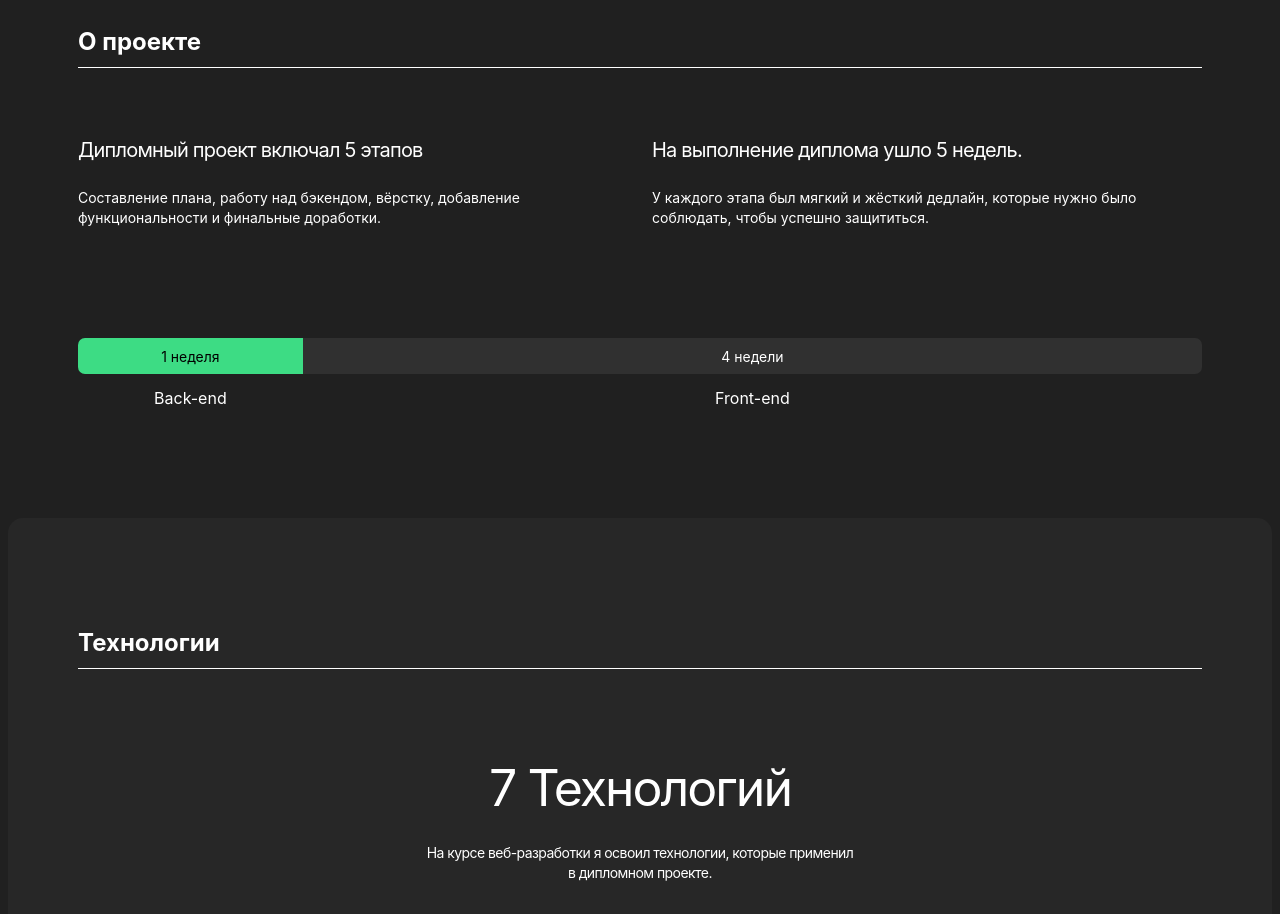
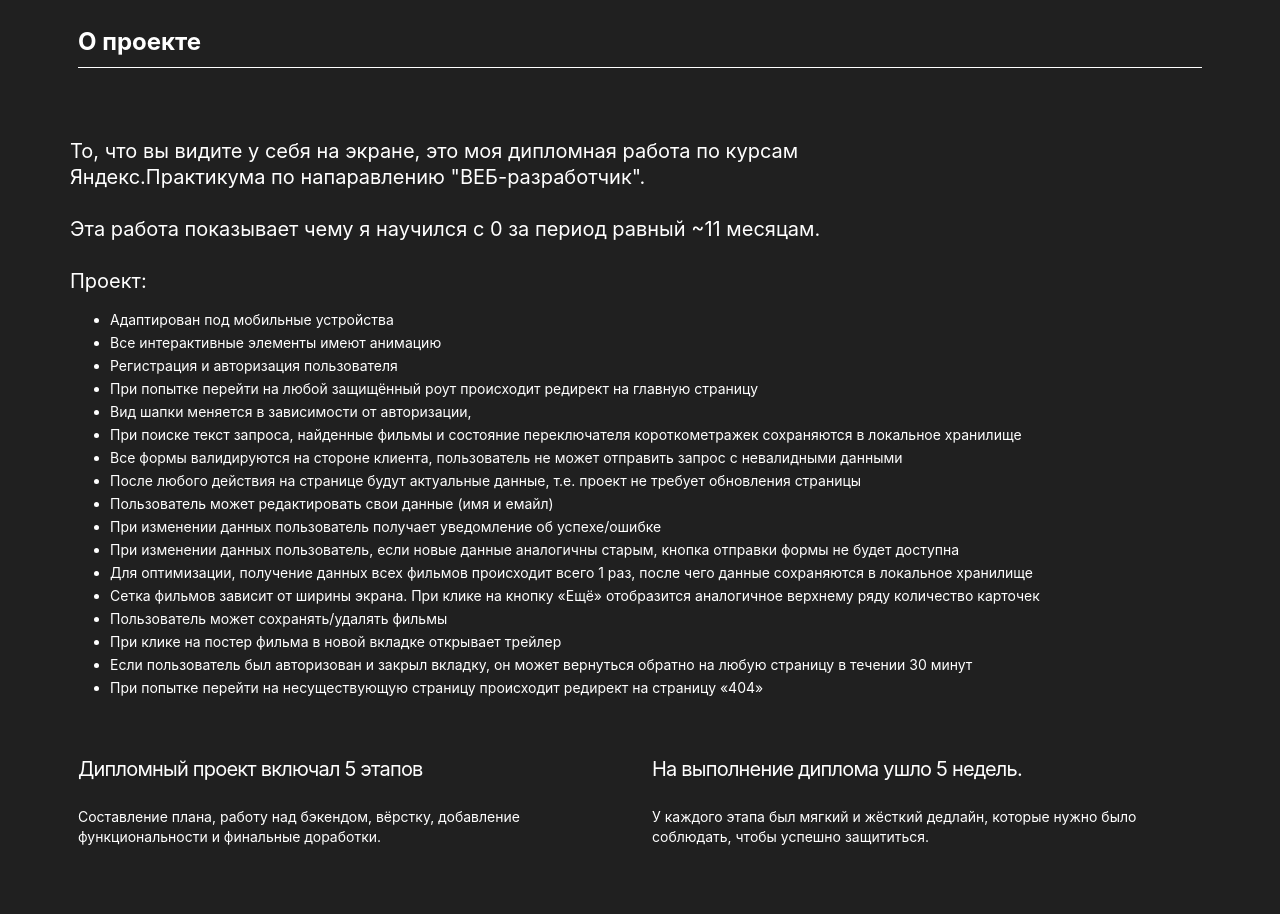
Before and after one commit to NikitaSavchuk97/movies-explorer-frontend, a React (Create React App) app: page / in a window 1280 px wide. Shown: the part 720-1634 px from the top of the page. Built offline with nearby package versions, Linux system fonts and the light colour scheme; no server answers.

Commit message:
Обновил описание и ссылку на проект в портфолио

```diff
--- a/src/components/AboutProject/AboutProject.css
+++ b/src/components/AboutProject/AboutProject.css
@@ -11,6 +11,33 @@
 	margin: 110px 70px 70px 70px;
 }
 
+.about-project__main-info-container {
+	display: flex;
+	flex-direction: column;
+
+	max-width: 1140px;
+	margin: 0 auto 40px auto;
+	padding: 0 14px;
+}
+
+.about-project__main-text {
+	margin: 0;
+
+	font-style: normal;
+	font-weight: 400;
+	font-size: 20px;
+	line-height: 26px;
+}
+
+.about-project__main-li {
+	margin: 0 0 3px 0;
+
+	font-style: normal;
+	font-weight: 400;
+	font-size: 14px;
+	line-height: 20px;
+}
+
 .about-project__text {
 	display: flex;
 	flex-direction: row;
@@ -19,6 +46,8 @@
 	height: max-content;
 	margin: 0 70px 0 70px;
 }
+
+
 
 .about-project__item {
 	max-width: 550px;
--- a/src/components/AboutProject/AboutProject.jsx
+++ b/src/components/AboutProject/AboutProject.jsx
@@ -7,6 +7,37 @@ function AboutProject() {
 			<h2 className='about-project__about'>
 				О проекте
 			</h2>
+
+			<div className='about-project__main-info-container'>
+				<p className='about-project__main-text'>
+					То, что вы видите у себя на экране, это моя дипломная работа по курсам<br /> Яндекс.Практикума по напаравлению "ВЕБ-разработчик".<br /><br />
+					Эта работа показывает чему я научился с 0 за период равный ~11 месяцам.
+
+					<br />
+					<br />
+					Проект:
+				</p>
+
+				<ul>
+					<li className='about-project__main-li'>Адаптирован под мобильные устройства</li>
+					<li className='about-project__main-li'>Все интерактивные элементы имеют анимацию</li>
+					<li className='about-project__main-li'>Регистрация и авторизация пользователя</li>
+					<li className='about-project__main-li'>При попытке перейти на любой защищённый роут происходит редирект на главную страницу</li>
+					<li className='about-project__main-li'>Вид шапки меняется в зависимости от авторизации,</li>
+					<li className='about-project__main-li'>При поиске текст запроса, найденные фильмы и состояние переключателя короткометражек сохраняются в локальное хранилище</li>
+					<li className='about-project__main-li'>Все формы валидируются на стороне клиента, пользователь не может отправить запрос с невалидными данными</li>
+					<li className='about-project__main-li'>После любого действия на странице будут актуальные данные, т.е. проект не требует обновления страницы</li>
+					<li className='about-project__main-li'>Пользователь может редактировать свои данные (имя и емайл)</li>
+					<li className='about-project__main-li'>При изменении данных пользователь получает уведомление об успехе/ошибке</li>
+					<li className='about-project__main-li'>При изменении данных пользователь, если новые данные аналогичны старым, кнопка отправки формы не будет доступна</li>
+					<li className='about-project__main-li'>Для оптимизации, получение данных всех фильмов происходит всего 1 раз, после чего данные сохраняются в локальное хранилище</li>
+					<li className='about-project__main-li'>Сетка фильмов зависит от ширины экрана. При клике на кнопку «Ещё» отобразится аналогичное верхнему ряду количество карточек</li>
+					<li className='about-project__main-li'>Пользователь может сохранять/удалять фильмы</li>
+					<li className='about-project__main-li'>При клике на постер фильма в новой вкладке открывает трейлер</li>
+					<li className='about-project__main-li'>Если пользователь был авторизован и закрыл вкладку, он может вернуться обратно на любую страницу в течении 30 минут</li>
+					<li className='about-project__main-li'>При попытке перейти на несуществующую страницу происходит редирект на страницу «404»</li>
+				</ul>
+			</div>
 
 			<div className='about-project__text'>
 
--- a/src/components/Portfolio/Portfolio.jsx
+++ b/src/components/Portfolio/Portfolio.jsx
@@ -12,7 +12,7 @@ function Portfolio() {
 			<ul className='portfolio__list'>
 
 				<li className='portfolio__item'>
-					<a className='portfolio__link' target='blank' href="https://nikitasavchuk97.github.io/rental-of-trucks-react/">
+					<a className='portfolio__link' target='blank' href="https://snv-project-trucks.ru/">
 						Многостраничный адаптивный сайт (в разработке)
 						<img className='portfolio__icon' src={link} alt="Стрелка" />
 					</a>
```
